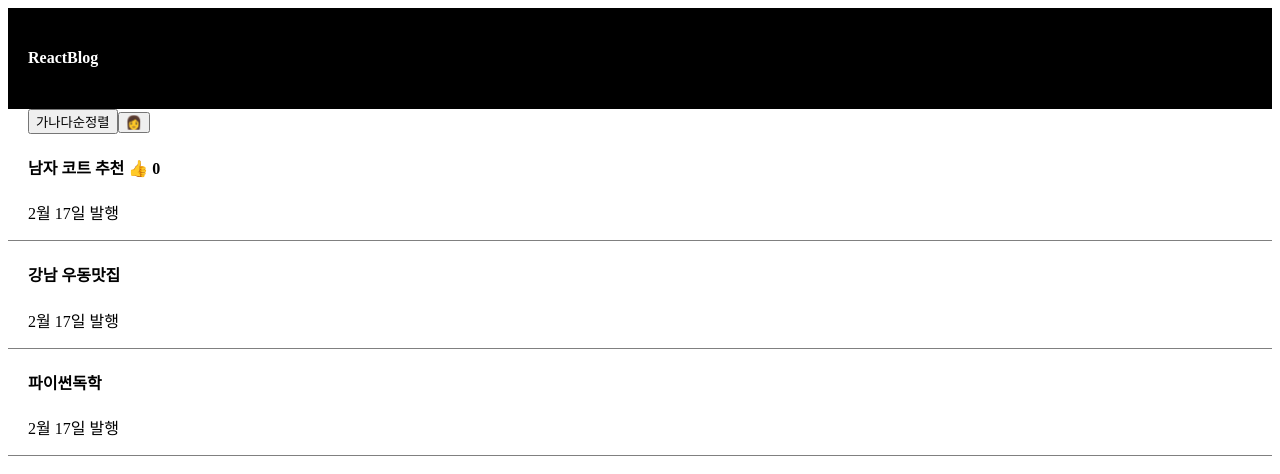
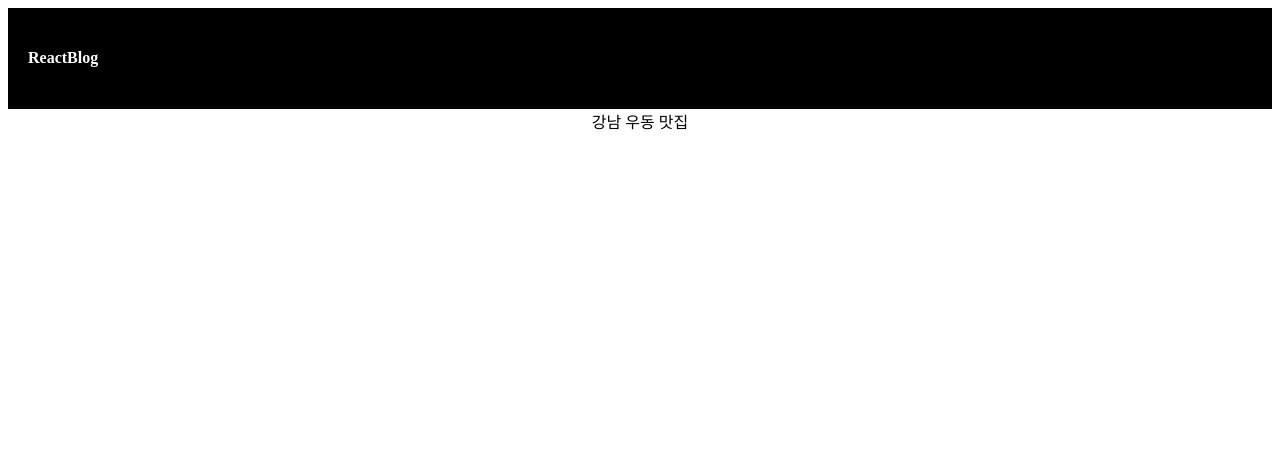
Before and after one commit to 55soup/react-exam, a React (Create React App) app in the folder blog/: page / in a window 1280 px wide. Shown: the top 474 px of the page. Built offline with nearby package versions, Linux system fonts and the light colour scheme.

Commit message:
JSX문법 3가지

```diff
--- a/blog/src/App.js
+++ b/blog/src/App.js
@@ -5,127 +5,15 @@ import "./App.css";
 import { useState } from "react";
 
 function App() {
-  let posts = "강남 고기 맛집";
-  // document.querySelector('h4).innerHTML = post;
-  // let navClass = { color: "yellow", fontSize: "30px" };
-  // function 함수() {
-  //   return 100;
-  // }
-  /* state 만드는 법
-  1. import {usestate}
-  2. useState(보관할 자료)
-  3. let[작명, 작명]*/
-
-  //Destructuring 문법
-  // let num = [1, 2];
-  // let a = num[0];
-  // let c = num[1];
-  // => let[a,c] = [1,2];
-
-  //변수와, state의 차이점.
-  /* 일반변수
-  갑자기 변경되면 html 자동으로 반영이 안됨 */
-  /* state
-  state는 html이 자동 재렌더링 됨. */
-  let [logo, setLogo] = useState("ReactBlog");
-  let [글제목, 글제목변경] = useState([
-    "남자 코트 추천",
-    "강남 우동맛집",
-    "파이썬독학",
-  ]);
-  let [따봉, 따봉변경] = useState(0);
-  let [modal, setModal] = useState(false);
-  function 함수() {
-    //긴 코드를 하나로 묶어주는 문법.
-    console.log(1);
-  }
-  // let [modal, setModal] = useStart(false);
+  let post = "강남 우동 맛집";
 
   return (
-    //return 안에 코드 자기
     <div className="App">
-      <div className="black-nav">
-        <h4>{logo}</h4>
+      <div class="black-nav">
+        <h4>ReactBlog</h4>
       </div>
-      <div className="list">
-        <button
-          onClick={() => {
-            let copy = [...글제목];
-            copy.sort();
-            글제목변경(copy);
-          }}
-        >
-          가나다순정렬
-        </button>
-        {/* {글제목[0]} <span onClick={함수}>👍</span> {따봉} */}
-        <button
-          onClick={() => {
-            // array/object 다룰 때 원본을 보존하는것이 좋음.
-            /* array/object특징
-               - 자료를 가르키는 주소만 저장이 됨.
-               - 글제목[0] = "여자 코트추천";
-                 => array를 수정했지 변수에 있던 화살표를 수정 안함.*/
-            let copy = [...글제목]; // array자료형을 벗기고 다시 씌움. (새로운 array)
-            copy[0] = "여자 코트추천";
-            글제목변경(copy);
-            // 글제목변경(["여자 코트 추천", "강남 우동맛집", "파이썬독학"]);
-          }}
-        >
-          👩
-        </button>
-        <h4>
-          {글제목[0]}{" "}
-          <span
-            onClick={() => {
-              따봉변경(따봉 + 1); //state변경하는 법 state변경함수(새로운state)
-            }}
-          >
-            👍
-          </span>{" "}
-          {따봉}
-        </h4>
-        <p>2월 17일 발행</p>
-      </div>
-      <div className="list">
-        <h4>{글제목[1]}</h4>
-        <p>2월 17일 발행</p>
-      </div>
-      <div className="list">
-        <h4
-          onClick={() => {
-            setModal(!modal);
-          }}
-        >
-          {글제목[2]}
-        </h4>
-        <p>2월 17일 발행</p>
-      </div>
-      {/* 모달 */}
-      {modal == true ? <Modal></Modal> : null}
+      <div>{post}</div>
     </div>
-    // <div></div> //병렬로 코드 나열 금지
-  );
-}
-
-// 컴포넌트 만들기
-/* 컴포넌트 쓰기 좋은 곳
-1. 반복적인 html 축약할 때
-2. 큰 페이지들
-3. 자주변경되는 것들 */
-
-// 화살표함수로 만들기 가능
-// const Modal = () => {};
-
-function Modal() {
-  return (
-    // 의미없는 div대신 <> 사용가능
-    <>
-      <div className="modal">
-        <h4>제목</h4>
-        <p>날짜</p>
-        <p>상세내용</p>
-      </div>
-    </>
   );
 }
 
```
